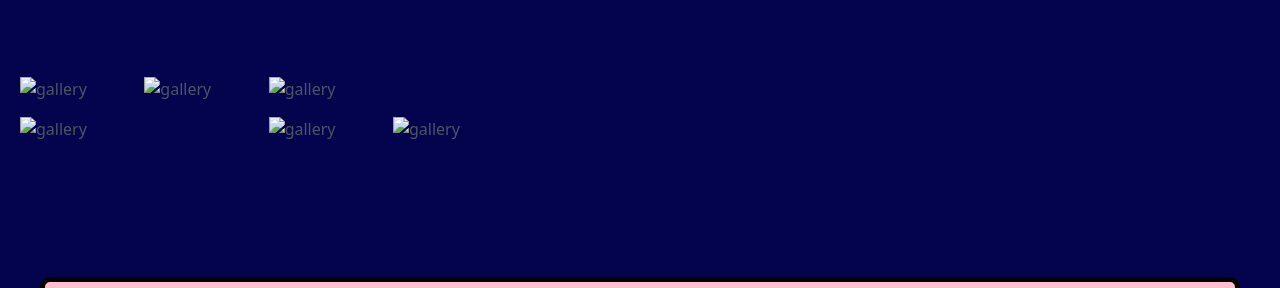
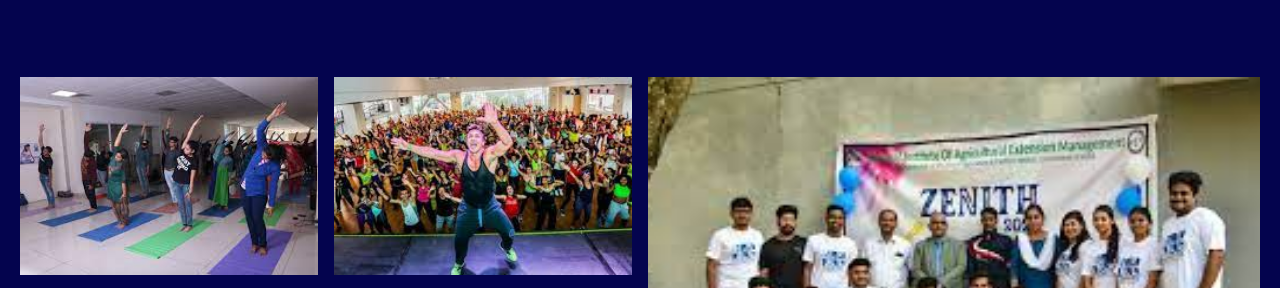
Before and after one commit to aasthaBaid/eduletic, a plain HTML site: page resources.html in a window 1280 px wide. Shown: the part 151-439 px from the top of the page. Drawn offline with nearby package versions, Linux system fonts and the light colour scheme.

Commit message:
Update resources.html

```diff
--- a/resources.html
+++ b/resources.html
@@ -36,24 +36,24 @@
           <div class="flex flex-wrap md:-m-2 -m-1">
             <div class="flex flex-wrap w-1/2">
               <div class="md:p-2 p-1 w-1/2">
-                <img alt="gallery" class="w-full object-cover h-full object-center block" src="images/1.jpg">
+                <img alt="gallery" class="w-full object-cover h-full object-center block" src="./1.jpg">
               </div>
               <div class="md:p-2 p-1 w-1/2">
-                <img alt="gallery" class="w-full object-cover h-full object-center block" src="images/2.jpg">
+                <img alt="gallery" class="w-full object-cover h-full object-center block" src="./2.jpg">
               </div>
               <div class="md:p-2 p-1 w-full">
-                <img alt="gallery" class="w-full h-full object-cover object-center block" src="images/3.jpg">
+                <img alt="gallery" class="w-full h-full object-cover object-center block" src="./3.jpg">
               </div>
             </div>
             <div class="flex flex-wrap w-1/2">
               <div class="md:p-2 p-1 w-full">
-                <img alt="gallery" class="w-full h-full object-cover object-center block" src="images/4.jpg">
+                <img alt="gallery" class="w-full h-full object-cover object-center block" src="./4.jpg">
               </div>
               <div class="md:p-2 p-1 w-1/2">
-                <img alt="gallery" class="w-full object-cover h-full object-center block" src="images/5.jpg">
+                <img alt="gallery" class="w-full object-cover h-full object-center block" src="./5.jpg">
               </div>
               <div class="md:p-2 p-1 w-1/2">
-                <img alt="gallery" class="w-full object-cover h-full object-center block" src="images/6.jpg">
+                <img alt="gallery" class="w-full object-cover h-full object-center block" src="./6.jpg">
               </div>
             </div>
           </div>
```
